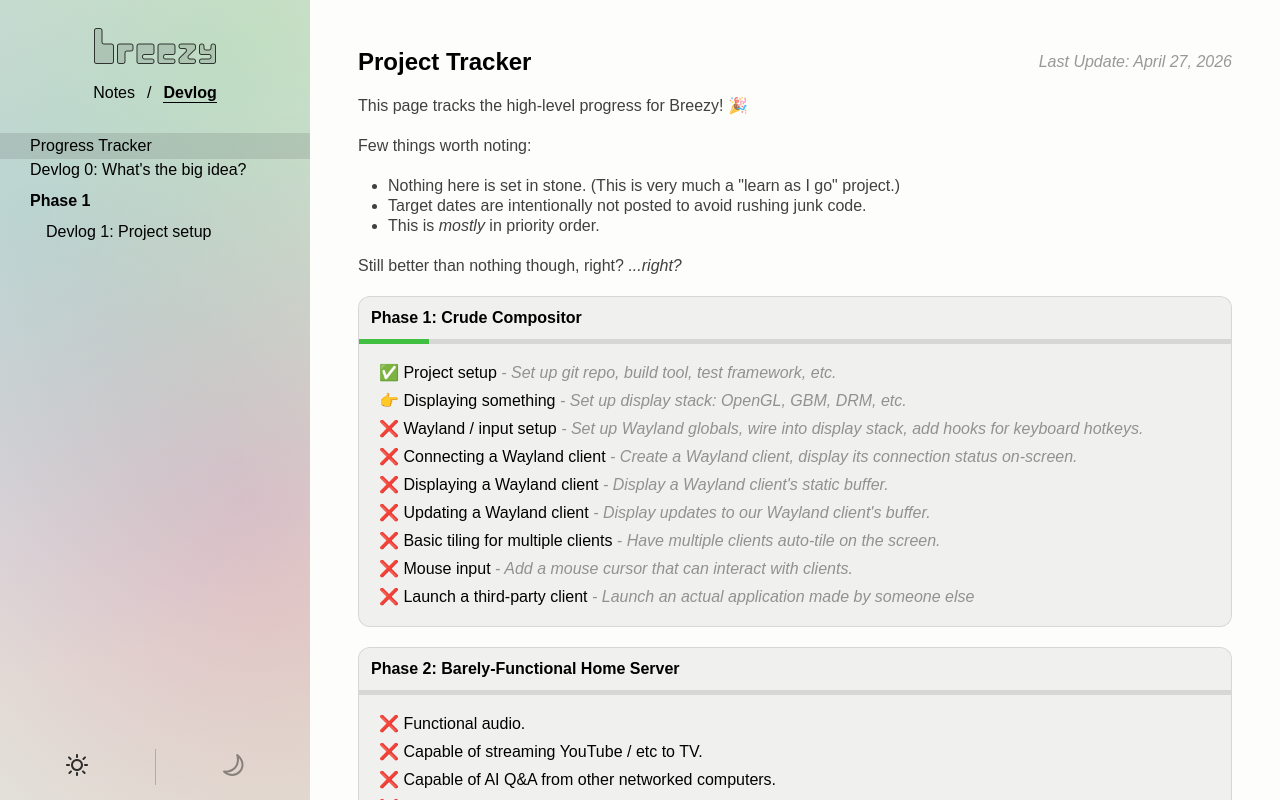
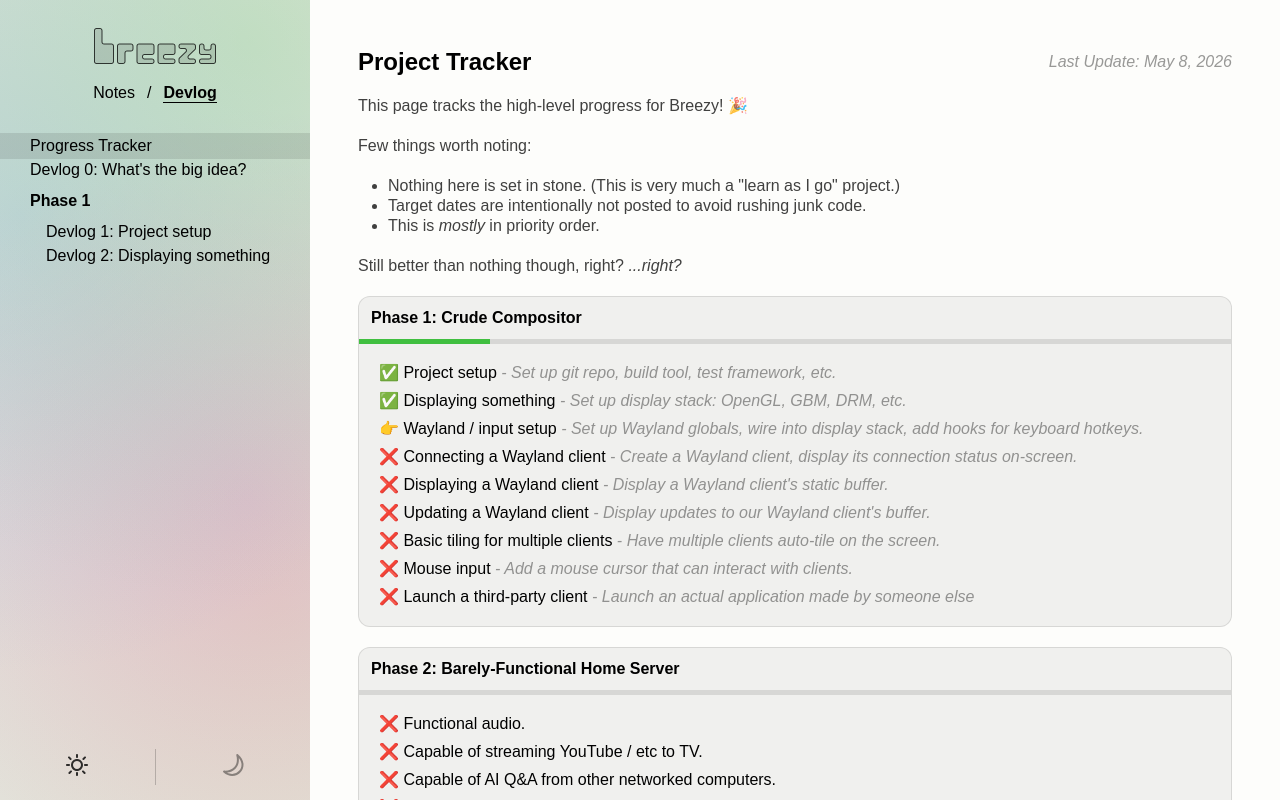
Before and after one commit to breezy-os/breezy-devlog, a Next.js app: page /devlog in a window 1280 px wide. Built offline with nearby package versions, Linux system fonts and the light colour scheme.

Commit message:
DL2: Add devlog 2 page for 'displaying something'.

```diff
--- a/src/app/devlog/page.tsx
+++ b/src/app/devlog/page.tsx
@@ -4,7 +4,7 @@ import ProgressTracker from "@/components/common/ProgressTracker";
 export default function Devlog() {
   return (
     <div className="content-area article-flex">
-      <ArticleTitle title="Project Tracker" date="Last Update: April 27, 2026" />
+      <ArticleTitle title="Project Tracker" date="Last Update: May 8, 2026" />
       <p>This page tracks the high-level progress for Breezy! 🎉</p>
       <p>Few things worth noting:</p>
       <ul className="narrow">
@@ -14,10 +14,10 @@ export default function Devlog() {
       </ul>
       <p>Still better than nothing though, right? <span className="emph2">...right?</span></p>
 
-      <ProgressTracker title="Phase 1: Crude Compositor" progress={8} items={[
+      <ProgressTracker title="Phase 1: Crude Compositor" progress={15} items={[
         { status: 'done', name: "Project setup", description: "Set up git repo, build tool, test framework, etc." },
-        { status: 'inprogress', name: "Displaying something", description: "Set up display stack: OpenGL, GBM, DRM, etc." },
-        { status: 'todo', name: "Wayland / input setup", description: "Set up Wayland globals, wire into display stack, add hooks for keyboard hotkeys." },
+        { status: 'done', name: "Displaying something", description: "Set up display stack: OpenGL, GBM, DRM, etc." },
+        { status: 'inprogress', name: "Wayland / input setup", description: "Set up Wayland globals, wire into display stack, add hooks for keyboard hotkeys." },
         { status: 'todo', name: "Connecting a Wayland client", description: "Create a Wayland client, display its connection status on-screen." },
         { status: 'todo', name: "Displaying a Wayland client", description: "Display a Wayland client's static buffer." },
         { status: 'todo', name: "Updating a Wayland client", description: "Display updates to our Wayland client's buffer." },
--- a/src/app/notes/linux-c-testing-and-analysis/page.tsx
+++ b/src/app/notes/linux-c-testing-and-analysis/page.tsx
@@ -30,7 +30,7 @@ int main(void) {
       `.trim()} />
 
       <p>All of your test functions have a series of assertions they can call, which includes:</p>
-      <ul className="narrow">
+      <ul>
         <li><code>TEST_ASSERT_TRUE(condition)</code></li>
         <li><code>TEST_ASSERT_FALSE(condition)</code></li>
         <li><code>TEST_ASSERT_EQUAL_*(expected, actual)</code> -- replace the <code>*</code> with common data types, including INT, INT8, UINT, ...</li>
--- a/src/components/layout/NavDevlog.tsx
+++ b/src/components/layout/NavDevlog.tsx
@@ -30,7 +30,7 @@ export default function NavDevlog({ pageChanged }: Props) {
 
     {createLinkGroup(page, selectedPageRef, "Phase 1", [
         { pageType: 'devlog', pageId: 'devlog001', displayText: "Devlog 1: Project setup" },
-        // { pageType: 'devlog', pageId: 'devlog002', displayText: "Devlog 2: Displaying something" },
+        { pageType: 'devlog', pageId: 'devlog002', displayText: "Devlog 2: Displaying something" },
     ])}
   </>);
 }
```
Also changed, not shown: src/app/devlog/devlog002/page.tsx (+23 -2 lines).
